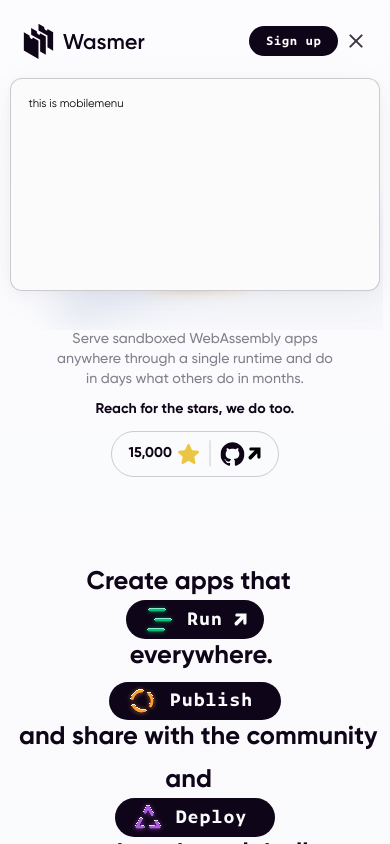
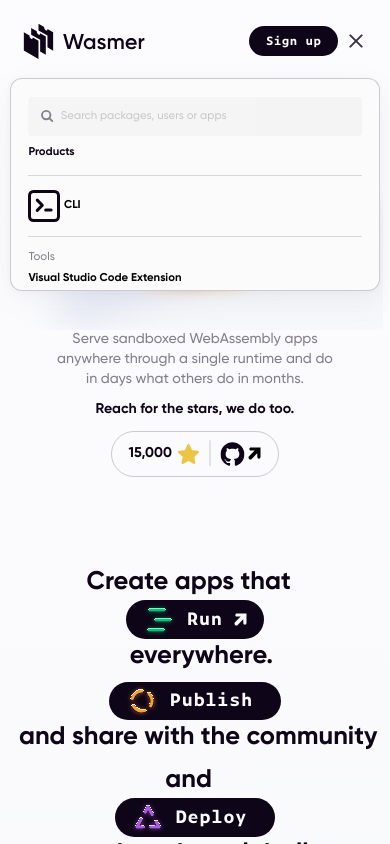
Before and after one commit to olabamipetaiwo/wasmer-fe, a Next.js app: page / in a window 390 px wide. Both pictures are taken after a click on the button 356 px from the left and 41 px from the top of the page. Shown: the top 844 px of the page. Built offline with nearby package versions, Linux system fonts and the light colour scheme.

Commit message:
dev::mobiel nav

```diff
--- a/layouts/components/Menu/menu.module.scss
+++ b/layouts/components/Menu/menu.module.scss
@@ -1,4 +1,5 @@
 @import "@/styles/core/variables";
+@import "@/styles/utils/breakpoints";
 
 .nav__container {
   padding: 3.2rem;
@@ -40,6 +41,11 @@
   border-radius: 4px;
   margin-left: 3.3rem;
   opacity: 0.5;
+
+  @include media("<=tablet") {
+    width: 100%;
+    margin: 0;
+  }
 
   svg {
     margin-right: 1rem;
@@ -145,5 +151,5 @@
   border-radius: 12px;
   width: 95%;
   margin: 0 auto;
-  height:30rem;
+  height: 30rem;
 }
--- a/layouts/components/Menu/mobilemenu.tsx
+++ b/layouts/components/Menu/mobilemenu.tsx
@@ -8,15 +8,49 @@
 import CLIcon from "@/assets/svg/cli.svg";
 import DocsIcon from "@/assets/svg/docs.svg";
 
+import SearchIcon from "@/assets/svg/search.svg";
+
 interface IProps {
   isOpened: boolean;
 }
 
 const MobileMenu = ({ isOpened }: IProps) => {
+  const mobileLinks = [
+    {
+      title: "Products",
+      link: "/Products",
+    },
+  ];
   return (
     <motion.nav className={` absolute top-44 z-20 w-full  `}>
-      <section className={`${styles.mobile__container} border p-10 flex`}>
-        <h2>this is mobilemenu</h2>
+      <section
+        className={`${styles.mobile__container} border p-10 flex flex-col`}
+      >
+        <div className={`flex items-center ${styles.nav__search}`}>
+          <SearchIcon />
+          <input type="text" placeholder="Search packages, users or apps" />
+        </div>
+
+        <ul className={`mt-5 ${styles.developer__links}`}>
+          {mobileLinks.map((_link) => {
+            return (
+              <li key={_link.title}>
+                <Link href="/">{_link.title}</Link>
+              </li>
+            );
+          })}
+        </ul>
+
+        <section className="flex items-center border border-t border-b border-black border-y py-8 my-8">
+          <CLIcon className="mr-2" />
+          <h2 className="developer-title text-black">CLI</h2>
+        </section>
+        <section className="flex flex-col align-start">
+          <p className="developer-headline text-left mb-4">Tools</p>
+          <h6 className="developer-title text-left">
+            Visual Studio Code Extension
+          </h6>
+        </section>
       </section>
     </motion.nav>
   );
```
